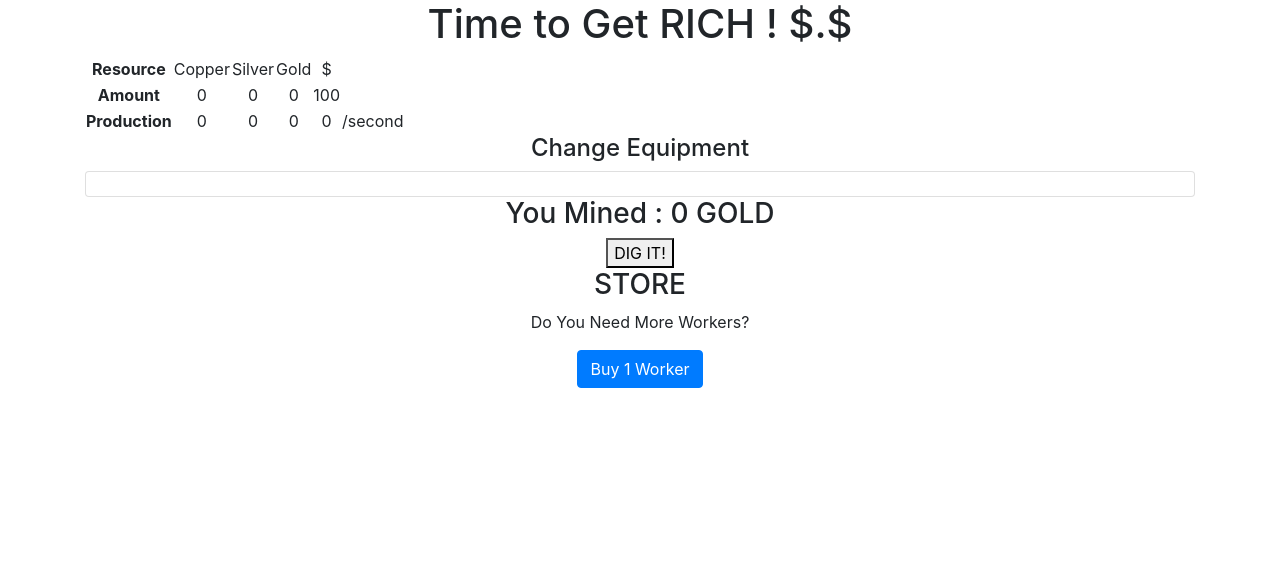
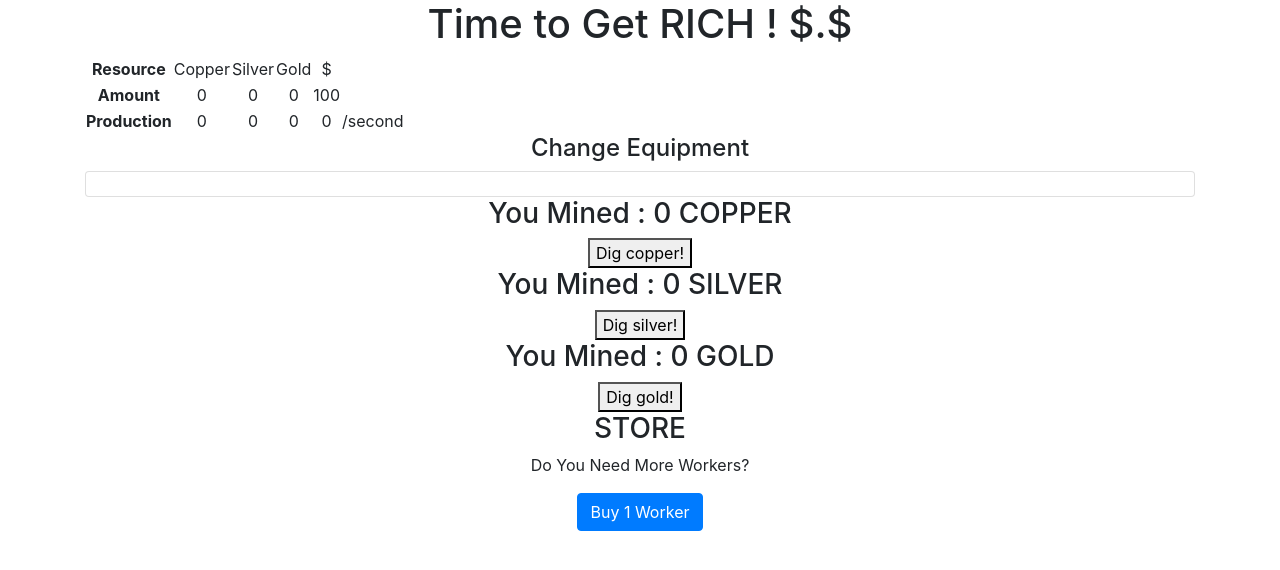
Before and after one commit to Thinkershine/GetRich, a React (Create React App) app: page / in a window 1280 px wide. Shown: the top 570 px of the page. Built offline with nearby package versions, Linux system fonts and the light colour scheme.

Commit message:
Mines Become Common - Any Mine Any Time

```diff
--- a/src/App.js
+++ b/src/App.js
@@ -1,6 +1,7 @@
 import React, { Component } from "react";
 import "./App.css";
-import GoldMine from "./components/goldMine";
+import GoldMine from "./components/locations/goldMine";
+import Mine from "./components/locations/mine";
 import Workers from "./models/workers";
 import { getItems } from "./services/fakeItemService.js";
 
@@ -55,10 +56,20 @@ class App extends Component {
     });
   };
 
-  handleMining = dugAmount => {
+  handleMining = (dugAmount, mineType) => {
     //raise event when new workers comes aboard
 
-    this.setState({ goldAmount: this.state.goldAmount + dugAmount });
+    switch (mineType) {
+      case "gold":
+        this.setState({ goldAmount: this.state.goldAmount + dugAmount });
+        break;
+      case "silver":
+        this.setState({ silverAmount: this.state.silverAmount + dugAmount });
+        break;
+      case "copper":
+        this.setState({ copperAmount: this.state.copperAmount + dugAmount });
+        break;
+    }
   };
 
   buyNewWorker = () => {
@@ -144,12 +155,37 @@ class App extends Component {
             </ul>
           </div>
 
-          <GoldMine
+          <Mine
             miningPower={
               this.state.isEquipped
                 ? this.state.miningEquipment[currentEquipment].miningPower
                 : 1
             }
+            mineType="copper"
+            goldMined={this.state.goldAmount}
+            onInterval={this.handleWorkers}
+            onClick={this.handleMining}
+          />
+
+          <Mine
+            miningPower={
+              this.state.isEquipped
+                ? this.state.miningEquipment[currentEquipment].miningPower
+                : 1
+            }
+            mineType="silver"
+            goldMined={this.state.goldAmount}
+            onInterval={this.handleWorkers}
+            onClick={this.handleMining}
+          />
+
+          <Mine
+            miningPower={
+              this.state.isEquipped
+                ? this.state.miningEquipment[currentEquipment].miningPower
+                : 1
+            }
+            mineType="gold"
             goldMined={this.state.goldAmount}
             onInterval={this.handleWorkers}
             onClick={this.handleMining}
--- a/src/components/goldMine.jsx
+++ b/src/components/locations/goldMine.jsx
@@ -1,5 +1,5 @@
 import React, { Component } from "react";
-import RewardFound from "./common/rewardFound";
+import RewardFound from "../common/rewardFound";
 
 class GoldMine extends Component {
   state = {};
--- /dev/null
+++ b/src/components/locations/mine.jsx
@@ -0,0 +1,81 @@
+import React, { Component } from "react";
+import RewardFound from "../common/rewardFound";
+
+class Mine extends Component {
+  state = {};
+
+  constructor(props) {
+    super(props);
+
+    this.state.mineType = this.props.mineType;
+    this.state.minedAmount = 0;
+    this.state.basicMining = this.props.miningPower;
+    this.state.minerTimerID = 0;
+
+    this.state.renderReward = false;
+  }
+
+  componentDidMount() {
+    const minerTimerID = setInterval(this.dig, 1000);
+    this.setState({ minerTimerID });
+  }
+
+  componentWillUnmount() {
+    clearInterval(this.state.minerTimerID);
+  }
+
+  dig = () => {
+    this.props.onInterval();
+  };
+
+  handleDigClick = () => {
+    this.setState({
+      renderReward: true,
+      minedAmount: this.state.minedAmount + this.state.basicMining
+    });
+
+    this.props.onClick(this.state.basicMining, this.props.mineType);
+  };
+
+  hideReward = () => {
+    setTimeout(this.setState({ renderReward: false }), 100);
+  };
+
+  displayRewards = amountFound => {
+    let rewardsToRender = [];
+
+    for (let i = 0; i < amountFound; i += 1) {
+      rewardsToRender.push(
+        <RewardFound
+          key={i}
+          rewardAmount={this.state.basicMining}
+          rewardRendered={this.hideReward}
+        />
+      );
+    }
+
+    return rewardsToRender;
+  };
+
+  render() {
+    return (
+      <div id={this.state.mineType ? this.state.mineType + "-mine" : "mine"}>
+        <h3>
+          You Mined : {this.state.minedAmount}{" "}
+          {this.state.mineType.toUpperCase()}
+        </h3>
+        <button onClick={() => this.handleDigClick()}>
+          Dig {this.state.mineType}!
+        </button>
+
+        <div>
+          {this.state.renderReward
+            ? this.displayRewards(this.state.basicMining)
+            : null}
+        </div>
+      </div>
+    );
+  }
+}
+
+export default Mine;
--- a/src/services/fakeItemService.js
+++ b/src/services/fakeItemService.js
@@ -2,6 +2,7 @@ export const items = [
   {
     _id: "5b21ca3eeb7f6fbccd47181802",
     name: "rusty pickaxe",
+    mineType: "copper",
     miningPower: 1,
     value: 50,
     energyConsumption: 10
@@ -9,6 +10,7 @@ export const items = [
   {
     _id: "5b21ca3eeb7f6fbccd47181804",
     name: "steel pickaxe",
+    mineType: "silver",
     miningPower: 3,
     value: 250,
     energyConsumption: 9
@@ -16,6 +18,7 @@ export const items = [
   {
     _id: "5b21ca3eeb7f6fbccd47181806",
     name: "hardened pickaxe",
+    mineType: "silver",
     miningPower: 5,
     value: 900,
     energyConsumption: 7
@@ -23,6 +26,7 @@ export const items = [
   {
     _id: "5b21ca3eeb7f6fbccd47181808",
     name: "silver pickaxe",
+    mineType: "silver",
     miningPower: 8,
     value: 1600,
     energyConsumption: 5
@@ -30,6 +34,7 @@ export const items = [
   {
     _id: "5b21ca3eeb7f6fbccd47181810",
     name: "golden pickaxe",
+    mineType: "gold",
     miningPower: 10,
     value: 2000,
     energyConsumption: 3
```
